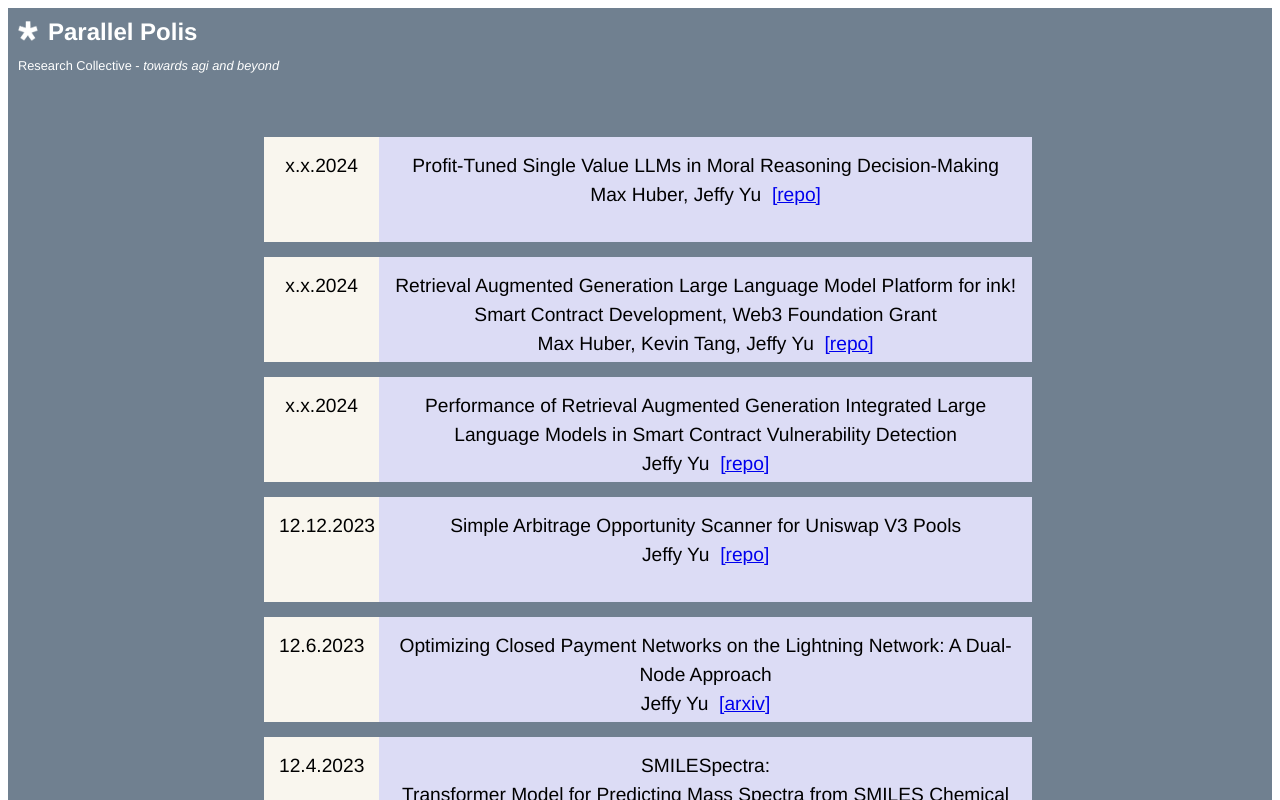
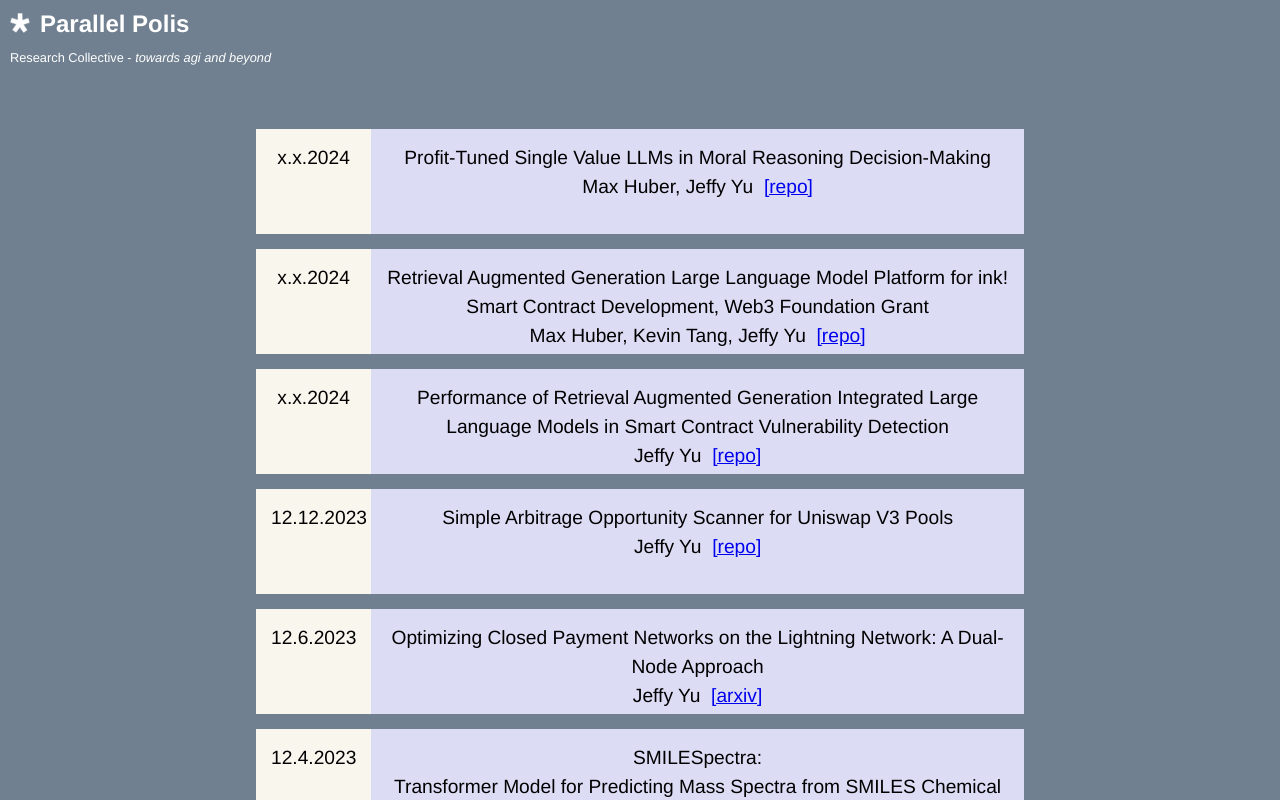
Before and after one commit to yu-jeffy/parallelpolis, a Next.js app: page / in a window 1280 px wide. Shown: the top 800 px of the page. Built offline with nearby package versions, Linux system fonts and the light colour scheme.

Commit message:
Update index.module.css

```diff
--- a/styles/index.module.css
+++ b/styles/index.module.css
@@ -1,7 +1,14 @@
+html, body, #__next {
+  margin: 0;
+  padding: 0;
+  height: 100%;
+  width: 100%;
+}
+
 .container {
   display: flex;
   flex-direction: column;
-  height: 100%;
+  min-height: 100vh;
   width: 100vw;
   max-width: 100%;
   background-color: #708090;
```
